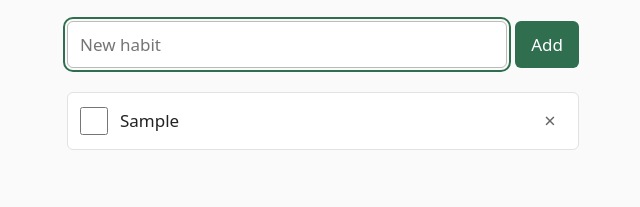
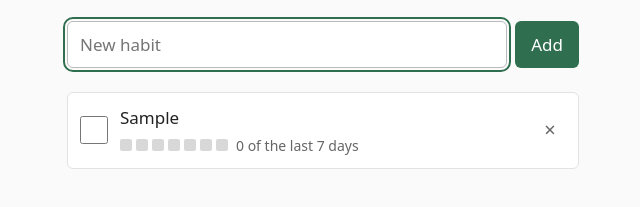
Before and after one commit to Egledobilaite/habit-tracker, a plain HTML site: page index.html in a window 1280 px wide. Both pictures are taken after typing "Sample" into the empty fields and a click on the button "Add". Shown: the part 111-318 px from the top of the page, without its empty margins (317-957 px from the left). Drawn offline with Linux system fonts and the light colour scheme.

Commit message:
Show each habit's last 7 days as squares with an "X of 7" line
Under each habit name there are 7 small squares, oldest on the left and
today on the right: calm green for a day the habit was done, light grey
otherwise. Next to them a line reads "X of the last 7 days". There are
no streaks, so a missed day never looks like a failure.

Ticking or unticking today updates today's square and the line at once.
The squares sit inside the row's tap area and have no behaviour of
their own, so a tap on them ticks today like the rest of the row.

The strikethrough for a ticked habit is narrowed to the habit name, so
it does not strike through the new line.

Co-Authored-By: Claude Opus 5.5 <noreply@anthropic.com>

```diff
--- a/app.js
+++ b/app.js
@@ -12,6 +12,7 @@ const undoButton = document.getElementById('undo-button');
 
 const STORAGE_KEY = 'habit-tracker.habits';
 const UNDO_MS = 5000;
+const WEEK_DAYS = 7;
 
 // A habit is { name, doneDates }, where doneDates holds local dates as 'YYYY-MM-DD'.
 function loadHabits() {
@@ -45,11 +46,37 @@ function saveHabits() {
 }
 
 // Uses the local date, so the day changes at the user's midnight rather than UTC's.
+function dateKey(date) {
+  const month = String(date.getMonth() + 1).padStart(2, '0');
+  const day = String(date.getDate()).padStart(2, '0');
+  return `${date.getFullYear()}-${month}-${day}`;
+}
+
 function todayKey() {
-  const now = new Date();
-  const month = String(now.getMonth() + 1).padStart(2, '0');
-  const day = String(now.getDate()).padStart(2, '0');
-  return `${now.getFullYear()}-${month}-${day}`;
+  return dateKey(new Date());
+}
+
+// The last 7 local dates, oldest first and today last.
+function lastWeekKeys() {
+  const keys = [];
+  for (let daysAgo = WEEK_DAYS - 1; daysAgo >= 0; daysAgo--) {
+    const date = new Date();
+    date.setDate(date.getDate() - daysAgo);
+    keys.push(dateKey(date));
+  }
+  return keys;
+}
+
+// Draws a habit's squares and its "X of the last 7 days" line. Missed days are just not filled.
+function showWeek(habit, squares, weekLine) {
+  const days = lastWeekKeys().map((key) => habit.doneDates.includes(key));
+
+  squares.replaceChildren(...days.map((done) => {
+    const square = document.createElement('span');
+    square.className = done ? 'day filled' : 'day';
+    return square;
+  }));
+  weekLine.textContent = `${days.filter(Boolean).length} of the last ${WEEK_DAYS} days`;
 }
 
 function toggleToday(habit) {
@@ -131,13 +158,26 @@ function render() {
     const item = document.createElement('li');
     const label = document.createElement('label');
     const checkbox = document.createElement('input');
+    const text = document.createElement('span');
     const name = document.createElement('span');
+    const week = document.createElement('span');
+    const squares = document.createElement('span');
+    const weekLine = document.createElement('span');
     const remove = document.createElement('button');
 
     checkbox.type = 'checkbox';
     checkbox.checked = habit.doneDates.includes(today);
     item.classList.toggle('done', checkbox.checked);
     name.textContent = habit.name;
+
+    text.className = 'habit-text';
+    name.className = 'habit-name';
+    week.className = 'week';
+    squares.className = 'week-squares';
+    weekLine.className = 'week-line';
+    // The line next to the squares says the same thing in words.
+    squares.setAttribute('aria-hidden', 'true');
+    showWeek(habit, squares, weekLine);
 
     checkbox.addEventListener('change', () => {
       // A tick made on yesterday's list is not recorded; the fresh list is shown instead.
@@ -146,6 +186,7 @@ function render() {
       const done = toggleToday(habit);
       checkbox.checked = done;
       item.classList.toggle('done', done);
+      showWeek(habit, squares, weekLine);
       updateCounter();
     });
 
@@ -154,7 +195,9 @@ function render() {
     remove.setAttribute('aria-label', `Delete ${habit.name}`);
     remove.addEventListener('click', () => deleteHabit(habit));
 
-    label.append(checkbox, name);
+    week.append(squares, weekLine);
+    text.append(name, week);
+    label.append(checkbox, text);
     item.append(label, remove);
     list.appendChild(item);
   }
--- a/style.css
+++ b/style.css
@@ -156,7 +156,44 @@ button:focus-visible {
   color: #666;
 }
 
-#habit-list li.done span {
+#habit-list .habit-text {
+  flex: 1;
+  min-width: 0;
+  display: flex;
+  flex-direction: column;
+  gap: 0.25rem;
+}
+
+#habit-list .week {
+  display: flex;
+  flex-wrap: wrap;
+  align-items: center;
+  gap: 0.25rem 0.5rem;
+}
+
+#habit-list .week-squares {
+  display: flex;
+  gap: 0.25rem;
+}
+
+/* A day that was not done is plain light grey, never a warning colour. */
+#habit-list .day {
+  width: 0.75rem;
+  height: 0.75rem;
+  border-radius: 2px;
+  background: #d8d8d8;
+}
+
+#habit-list .day.filled {
+  background: #2f6f4f;
+}
+
+#habit-list .week-line {
+  font-size: 0.875rem;
+  color: #666;
+}
+
+#habit-list li.done .habit-name {
   color: #2a5a41;
   text-decoration: line-through;
 }
```
